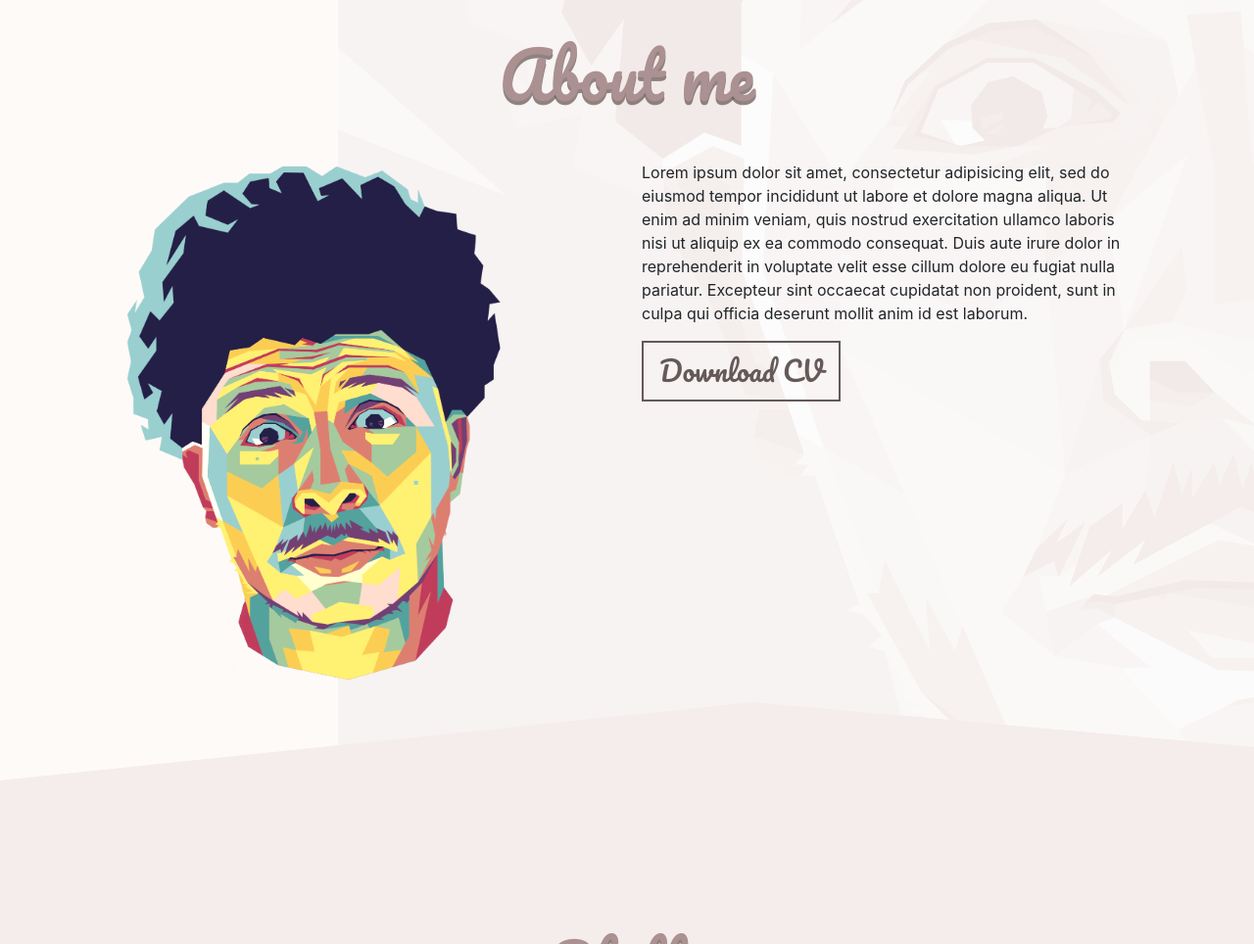
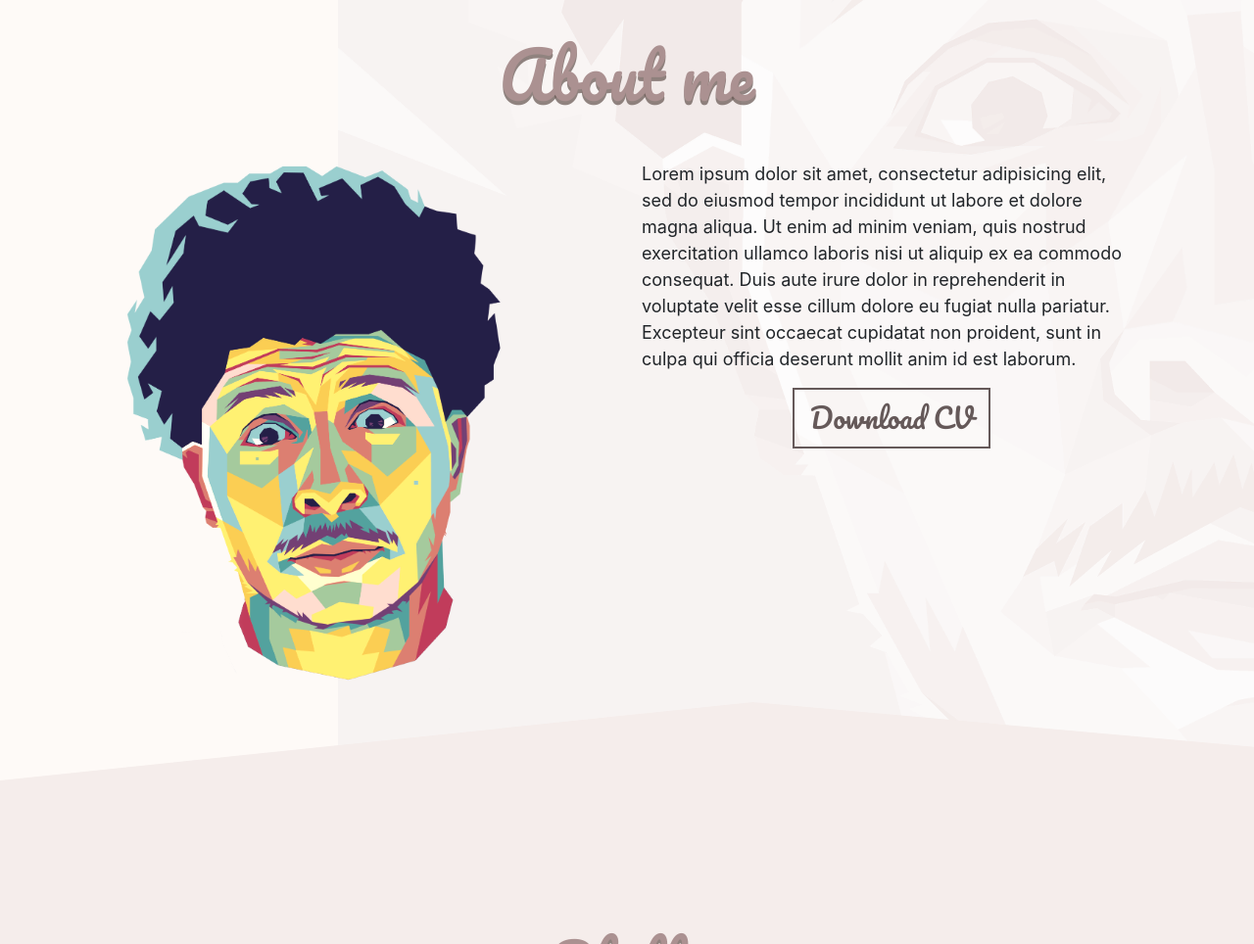
Before and after one commit to kimoantiqe/Portfolio-Karim, a plain HTML site: page index.html in a window 1280 px wide. Shown: the part 818-1782 px from the top of the page at 98% size. Drawn offline with nearby package versions, Linux system fonts and the light colour scheme; a script that the page names is missing.

Commit message:
About me aligment

```diff
--- a/index.html
+++ b/index.html
@@ -26,6 +26,7 @@
 	<link href="https://fonts.googleapis.com/css?family=Ubuntu" rel="stylesheet">
 	<link rel="stylesheet" href="https://cdn.jsdelivr.net/npm/animate.css@3.5.2/animate.min.css">
 	<script src="https://cdnjs.cloudflare.com/ajax/libs/jquery-easing/1.3/jquery.easing.min.js"></script>
+	<link href="https://fonts.googleapis.com/css?family=Roboto" rel="stylesheet">
 	<link rel="stylesheet" href="https://stackpath.bootstrapcdn.com/bootstrap/4.1.0/css/bootstrap.min.css" integrity="sha384-9gVQ4dYFwwWSjIDZnLEWnxCjeSWFphJiwGPXr1jddIhOegiu1FwO5qRGvFXOdJZ4" crossorigin="anonymous">
 
 
@@ -348,6 +349,17 @@
 		box-shadow: 0 0 0 0.2rem #e6dada;
 	}
 
+	.about-p{
+		font-size: 18px;
+	}
+
+	.flexbox {
+		display:flex;
+		justify-content:center;
+		align-items: center;
+		flex-flow: column;
+
+	}
 </style>
 
 
@@ -408,7 +420,8 @@
 						<img src="KHE-05.png" class="img-aboutme wow bounceIn" id="img-am">
 					</div>
 					<div class="col-lg-6">
-						<p>
+						<div class="flexbox">
+							<p class="about-p">
 								Lorem ipsum dolor sit amet, consectetur adipisicing elit, sed do eiusmod
 								tempor incididunt ut labore et dolore magna aliqua. Ut enim ad minim veniam,
 								quis nostrud exercitation ullamco laboris nisi ut aliquip ex ea commodo
@@ -417,7 +430,9 @@
 								proident, sunt in culpa qui officia deserunt mollit anim id est laborum.
 							</p>
 
-						<button class="btn btn-default btn-lg btn-title">Download CV</button>
+							<button class="btn btn-default btn-lg btn-title wow shake" onClick="window.open('https://docs.google.com/document/d/1imzUAkde-tR1Q6RSnEyfRM5ePhT_ujrV6_QZerhTFRM/edit?usp=sharing') ">Download CV</button>
+						</div>
+
 					</div>
 				</div>
 			</div>
```
Lines whose indentation alone changed are shown as unchanged.
